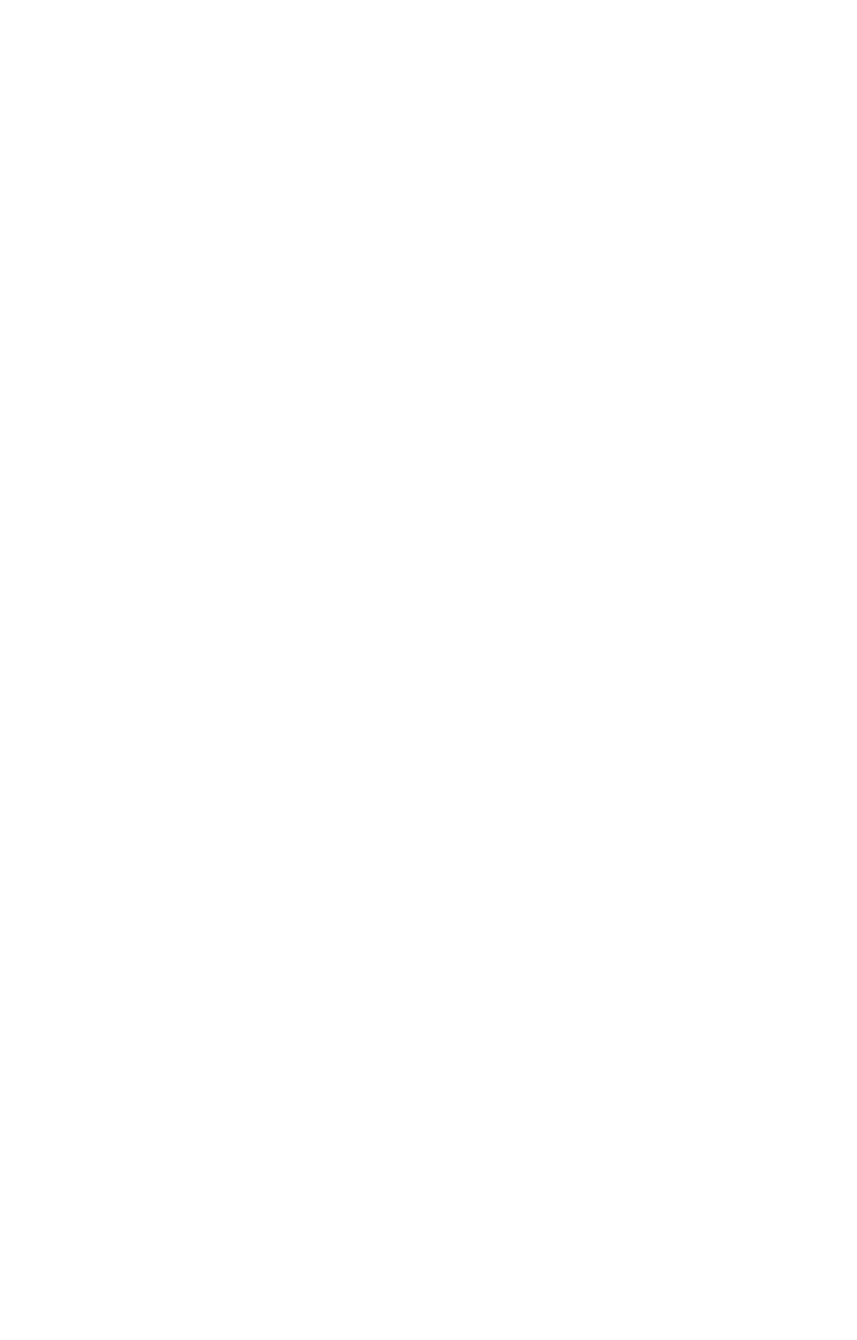
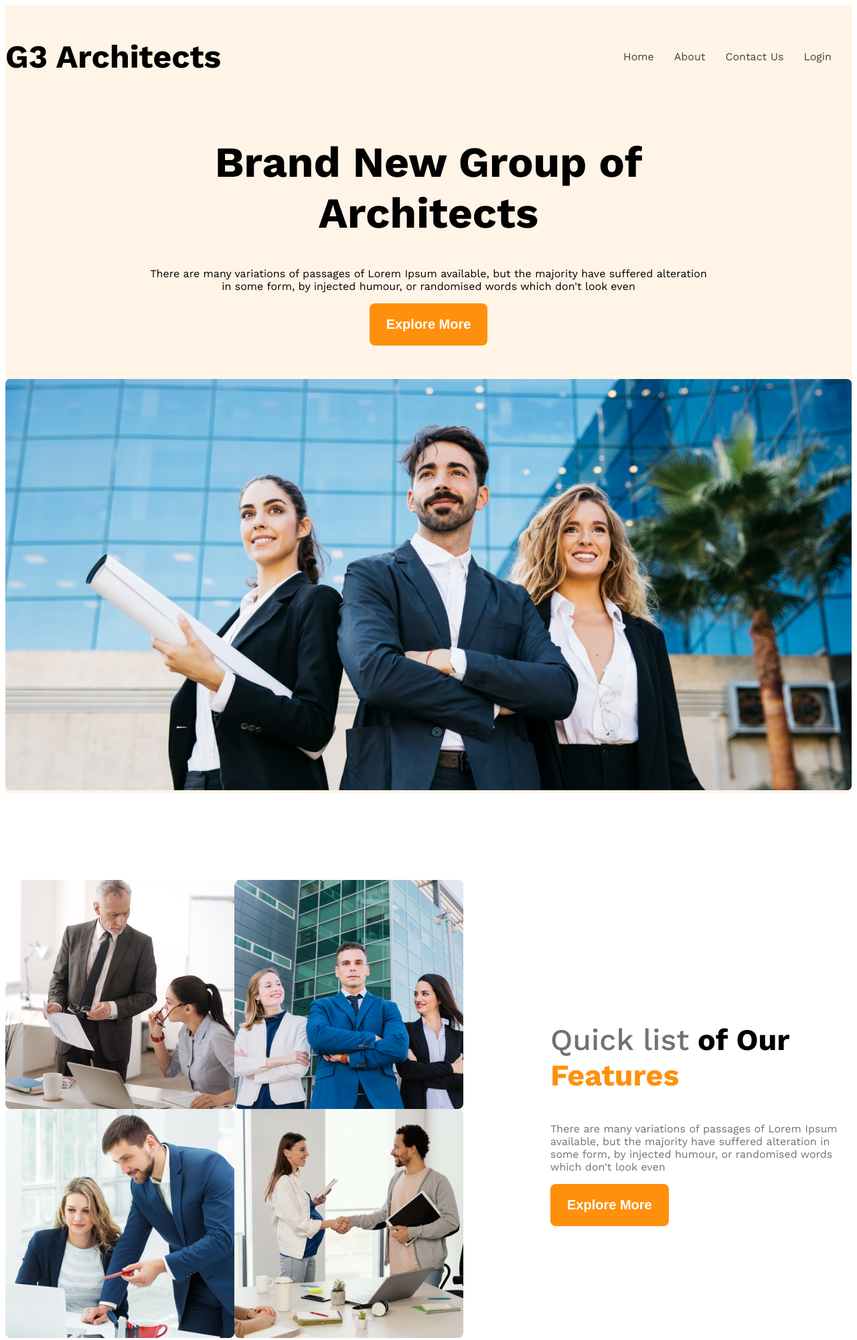
Before and after one commit to marufsid/g3-architects-website, a plain HTML site: page index.html in a window 1280 px wide. Shown: the top 2001 px of the page at 67% size. Before the commit the page ends 800 px from the top, so only its background shows below. Drawn offline with nearby package versions, Linux system fonts and the light colour scheme.

Commit message:
made team responsive and added fact structure

```diff
--- a/index.html
+++ b/index.html
@@ -4,13 +4,77 @@
     <meta charset="UTF-8">
     <meta name="viewport" content="width=device-width, initial-scale=1.0">
     <title>G3 Architects</title>
+    <style>
+        @import url('https://fonts.googleapis.com/css2?family=Work+Sans:ital,wght@0,100..900;1,100..900&display=swap');
+    </style>
     <link rel="stylesheet" href="styles/architects.css">
 </head>
-<body>
-    <header>
-
+<body class="work-sans-font">
+    <header class="bg-light">
+        <nav class="navbar display-flex">
+            <h3 class="brand">G3 Architects</h3>
+            <ul class="nav-links display-flex">
+                <!-- li.nav-item*4>a.nav-link -->
+                <li class="nav-item"><a href="" class="nav-link text-grey">Home</a></li>
+                <li class="nav-item"><a href="" class="nav-link text-grey">About</a></li>
+                <li class="nav-item"><a href="" class="nav-link text-grey">Contact Us</a></li>
+                <li class="nav-item"><a href="" class="nav-link text-grey">Login</a></li>
+            </ul>
+        </nav>
+        <div class="banner">
+            <div class="banner-content">
+                <h1 class="banner-title">Brand New Group of Architects </h1>
+            <p class="banner-description">There are many variations of passages of Lorem Ipsum available, but the majority have suffered alteration in some form, by injected humour, or randomised words which don't look even</p>
+            <button class="btn-primary">Explore More</button>
+            </div>
+            <img class="banner-image" src="images/banner.png" alt="">
+        </div>
     </header>
     <main>
+        <!-- teams section start -->
+        <section class="teams display-flex">
+            <div class="team-img-container">
+                <img src="images/team1.png" alt="">
+                <img src="images/team2.png" alt="">
+                <img src="images/team3.png" alt="">
+                <img src="images/team4.png" alt="">
+            </div>
+            <div class="our-features">
+                <h3 class="section-title"><span id="quick-list" class="text-light-grey">Quick list</span> <span>of Our</span> <span class="text-primary">Features</span></h3>
+                <p class="feature-description text-light-grey">There are many variations of passages of Lorem Ipsum available, but the majority have suffered alteration in some form, by injected humour, or randomised words which don't look even</p>
+                <button class="btn-primary">Explore More</button>
+            </div>
+        </section>
+        <!-- features will enjoy -->
+         <section>
+            <h3 class="section-title">Some Facts</h3>
+            <p class="text-light-grey">There are many variations of passages of Lorem Ipsum available, but the majority have suffered alteration.</p>
+            <div class="facts-container">
+                <!-- .fact*4>img.fact-icon+h4.fact-number+h5.fact-name -->
+                <div class="fact">
+                    <img src="" alt="" class="fact-icon">
+                    <h4 class="fact-number"></h4>
+                    <h5 class="fact-name"></h5>
+                </div>
+                <div class="fact">
+                    <img src="" alt="" class="fact-icon">
+                    <h4 class="fact-number"></h4>
+                    <h5 class="fact-name"></h5>
+                </div>
+                <div class="fact">
+                    <img src="" alt="" class="fact-icon">
+                    <h4 class="fact-number"></h4>
+                    <h5 class="fact-name"></h5>
+                </div>
+                <div class="fact">
+                    <img src="" alt="" class="fact-icon">
+                    <h4 class="fact-number"></h4>
+                    <h5 class="fact-name"></h5>
+                </div>
+            </div>
+         </section>
+         <!-- Some facts -->
+          <section class="some-facts"></section>
 
     </main>
     <footer>
--- a/styles/architects.css
+++ b/styles/architects.css
@@ -0,0 +1,139 @@
+
+.work-sans-font {
+  font-family: "Work Sans", serif;
+  font-optical-sizing: auto;
+  font-weight: 400;
+  font-style: normal;
+}
+
+/* shared styles */
+.display-flex {
+  display: flex;
+}
+.text-grey {
+  color: #424242;
+}
+
+.text-light-grey{
+  color: #727272;
+}
+
+.text-primary{
+  color: #FF900E;
+}
+
+.bg-light {
+  background-color: rgba(255, 144, 14, 0.1);
+}
+
+.btn-primary{
+  background-color: #FF900E;
+  color: white;
+  padding: 20px 25px;
+  font-weight: 600;
+  font-size: 1.25rem;
+  border-radius: 8px;
+  border: none;
+}
+
+main {
+  max-width: 1440px;
+  margin: 0 auto;
+}
+
+main > section {
+  margin-top: 130px;
+}
+
+.section-title {
+  font-size: 2.8rem;
+  font-weight: 700;
+}
+
+/* header styles */
+
+/* navbar related styles */
+.navbar {
+  justify-content: space-between;
+  align-items: center;
+}
+
+.brand {
+  font-weight: 700;
+  font-size: 3rem;
+}
+.nav-item {
+  list-style: none;
+  margin-right: 30px;
+}
+
+.nav-link {
+  text-decoration: none;
+  font-weight: 500px;
+}
+
+.navbar, .banner {
+  max-width: 1440px;
+  margin: 0 auto;
+}
+
+/* banner related styles */
+.banner-content {
+  max-width: 850px;
+  margin: 0 auto;
+  text-align: center;
+  margin-bottom: 50px;
+}
+
+.banner-title {
+  font-weight: 700;
+  font-size: 4rem;
+}
+
+.banner-image {
+  width: 100%;
+}
+
+/* team and feature related styles */
+.teams {
+  align-items: center;
+}
+
+.team-img-container {
+  display: grid;
+  grid-template-columns: repeat(2, 1fr);
+}
+
+.our-features {
+  margin-left: 130px;
+  max-width: 530px;
+}
+
+#quick-list{
+  font-weight: 500;
+}
+/* responsive media query */
+@media screen and (max-width:576px) {
+  .navbar,
+  .nav-links,
+  .teams {
+    flex-direction: column;
+  }
+
+  .team-img-container {
+    grid-template-columns: repeat(1, 1fr);
+  }
+
+  .our-features {
+    margin-left: 20px;
+  }
+}
+
+@media screen and (min-width: 576px) and (max-width: 992px) {
+  .teams {
+    flex-direction: column;
+  }
+  .our-features{
+    margin-left: 50px auto;
+  }
+}
```
